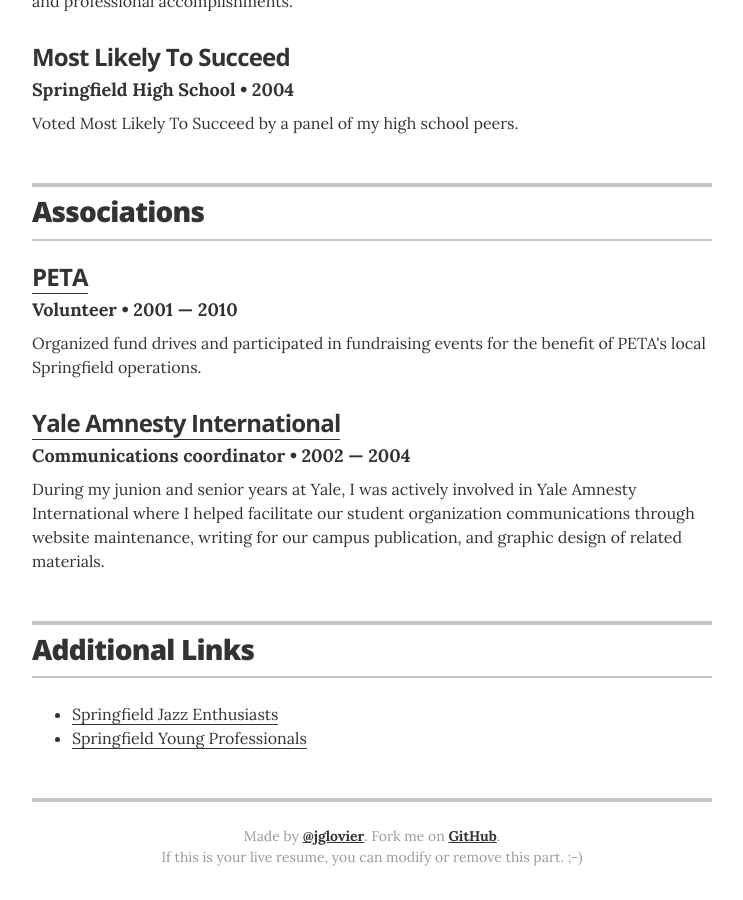
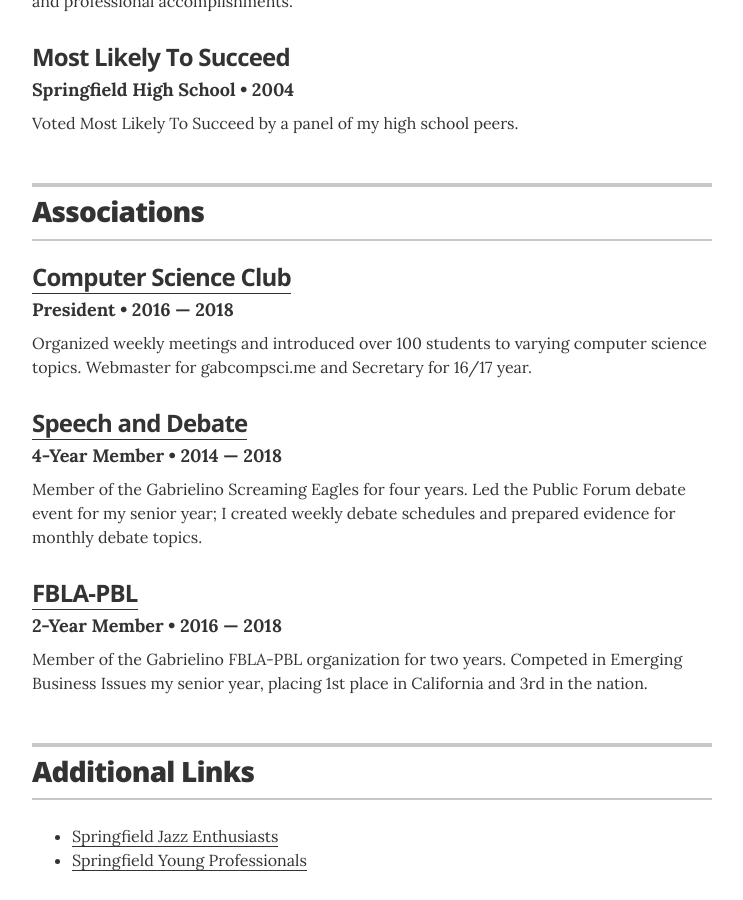
Before and after one commit to jglovier/resume-template, a Jekyll site: the page built from index.html, in a window 1280 px wide and 900 px high, scrolled down 2583 px. Shown: the whole window, without its empty margins (268-1011 px from the left). Built offline with Jekyll 4.4.1, drawn with Linux system fonts in a browser that asks for light colours.

Commit message:
orgs update

```diff
--- a/_data/associations.yml
+++ b/_data/associations.yml
@@ -1,15 +1,21 @@
 # Associations
 # comment out the urls if you do not wish to display them
 
-- organization: PETA
-  role: Volunteer
-  year: 2001 &mdash; 2010
-  url: https://www.peta.org/
-  summary: Organized fund drives and participated in fundraising events for the benefit of PETA's local Springfield operations.
+- organization: Computer Science Club
+  role: President
+  year: 2016 &mdash; 2018
+  url: https://github.com/leestanley/gabcompsci
+  summary: Organized weekly meetings and introduced over 100 students to varying computer science topics. Webmaster for gabcompsci.me and Secretary for 16/17 year.
+
+- organization: Speech and Debate
+  role: 4-Year Member
+  year: 2014 &mdash; 2018
+  url: https://gabrielino.sgusd.k12.ca.us/apps/pages/index.jsp?uREC_ID=925359&type=d&pREC_ID=955651
+  summary: Member of the Gabrielino Screaming Eagles for four years. Led the Public Forum debate event for my senior year; I created weekly debate schedules and prepared evidence for monthly debate topics.
 
 
-- organization: Yale Amnesty International
-  role: Communications coordinator
-  year: 2002 &mdash; 2004
-  url: http://campuspress.yale.edu/amnesty/
-  summary: During my junion and senior years at Yale, I was actively involved in Yale Amnesty International where I helped facilitate our student organization communications through website maintenance, writing for our campus publication, and graphic design of related materials.
+- organization: FBLA-PBL
+  role: 2-Year Member
+  year: 2016 &mdash; 2018
+  url: https://www.fbla-pbl.org/
+  summary: Member of the Gabrielino FBLA-PBL organization for two years. Competed in Emerging Business Issues my senior year, placing 1st place in California and 3rd in the nation.
```
